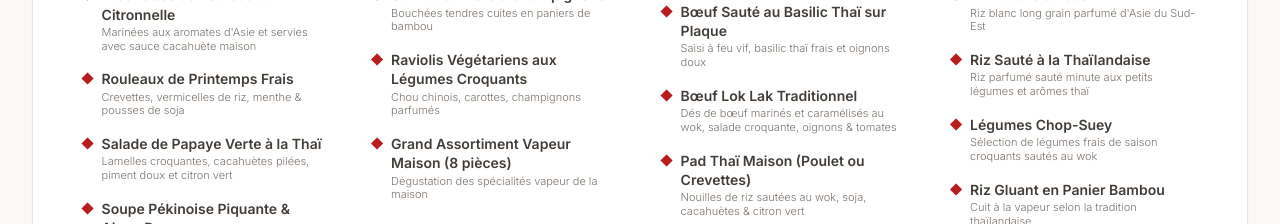
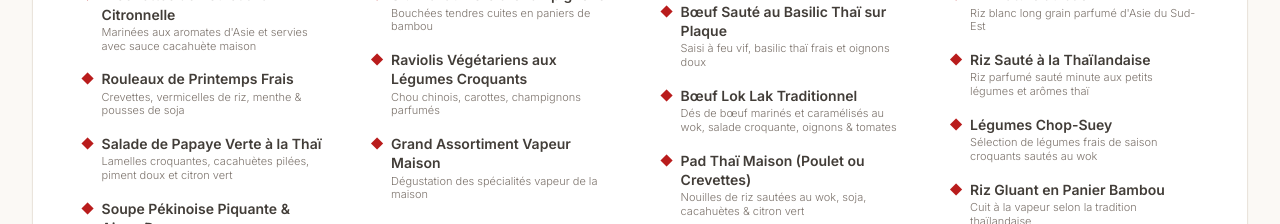
Before and after one commit to drakyp/refonte-du-site-le-mandarin, a React (Vite) app: page / in a window 1280 px wide. Shown: the part 4600-4824 px from the top of the page. Built offline with nearby package versions, Linux system fonts and the light colour scheme; a web font is replaced by a local one.

Commit message:
fix : precision carte

```diff
--- a/src/components/Menu.jsx
+++ b/src/components/Menu.jsx
@@ -111,7 +111,7 @@ const Menu = () => {
         { name: "Ha Kao aux Crevettes", detail: "Raviolis translucides farcis aux crevettes sauvages" },
         { name: "Siu Mai au Porc & Champignons", detail: "Bouchées tendres cuites en paniers de bambou" },
         { name: "Raviolis Végétariens aux Légumes Croquants", detail: "Chou chinois, carottes, champignons parfumés" },
-        { name: "Grand Assortiment Vapeur Maison (8 pièces)", detail: "Dégustation des spécialités vapeur de la maison" }
+        { name: "Grand Assortiment Vapeur Maison", detail: "Dégustation des spécialités vapeur de la maison" }
       ]
     },
     {
```
